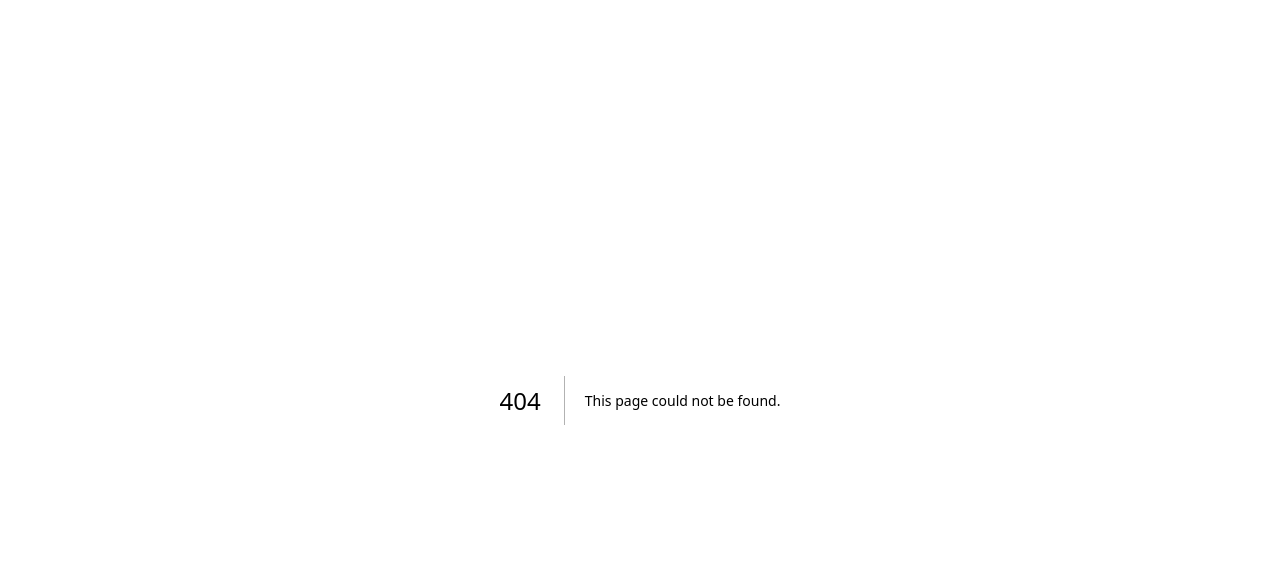
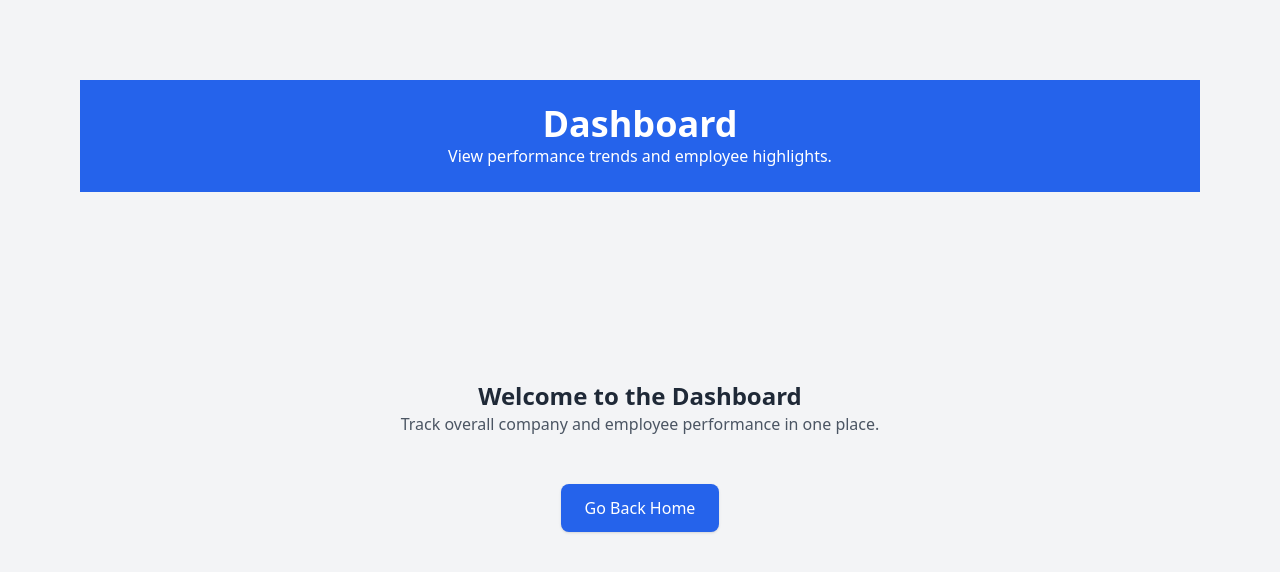
Before and after one commit to bananaNuggets75/final-project-winforms, a Next.js app: page /dashboard/pages in a window 1280 px wide. Before the commit this address had no page. Shown: the top 572 px of the page. Built offline with nearby package versions, Linux system fonts and the light colour scheme.

Commit message:
feat: dashboard-initial

```diff
--- a/jsconfig.json
+++ b/jsconfig.json
@@ -1,5 +1,6 @@
 {
   "compilerOptions": {
+    "jsx": "react",
     "paths": {
       "@/*": ["./src/*"]
     }
--- /dev/null
+++ b/src/pages/dashboard/pages.tsx
@@ -0,0 +1,33 @@
+import Link from "next/link";
+
+export default function Dashboard() {
+  return (
+    <div className="min-h-screen flex flex-col items-center justify-between p-8 pb-20 sm:p-20 font-sans bg-gray-100">
+      {/* Header */}
+      <header className="w-full text-center py-6 bg-blue-600 text-white">
+        <h1 className="text-2xl sm:text-4xl font-bold">Dashboard</h1>
+        <p className="text-sm sm:text-base">
+          View performance trends and employee highlights.
+        </p>
+      </header>
+
+      {/* Main Content */}
+      <main className="flex flex-col items-center justify-center gap-12 flex-grow text-center">
+        <div className="max-w-xl">
+          <h2 className="text-xl sm:text-2xl font-semibold text-gray-800">
+            Welcome to the Dashboard
+          </h2>
+          <p className="text-sm sm:text-base text-gray-600">
+            Track overall company and employee performance in one place.
+          </p>
+        </div>
+        <Link
+          href="/"
+          className="px-6 py-3 bg-blue-600 text-white rounded-lg shadow hover:shadow-lg transition"
+        >
+          Go Back Home
+        </Link>
+      </main>
+    </div>
+  );
+}
```
